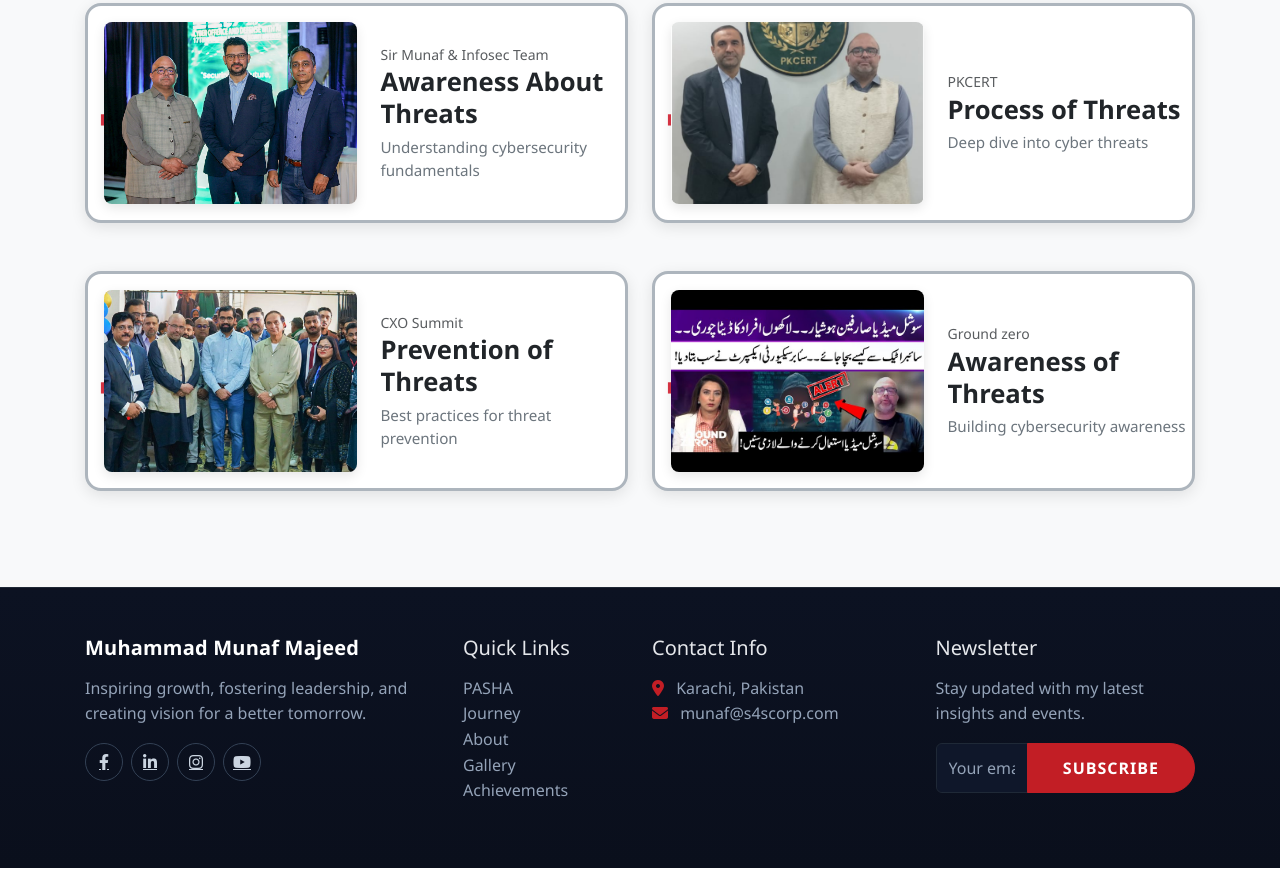
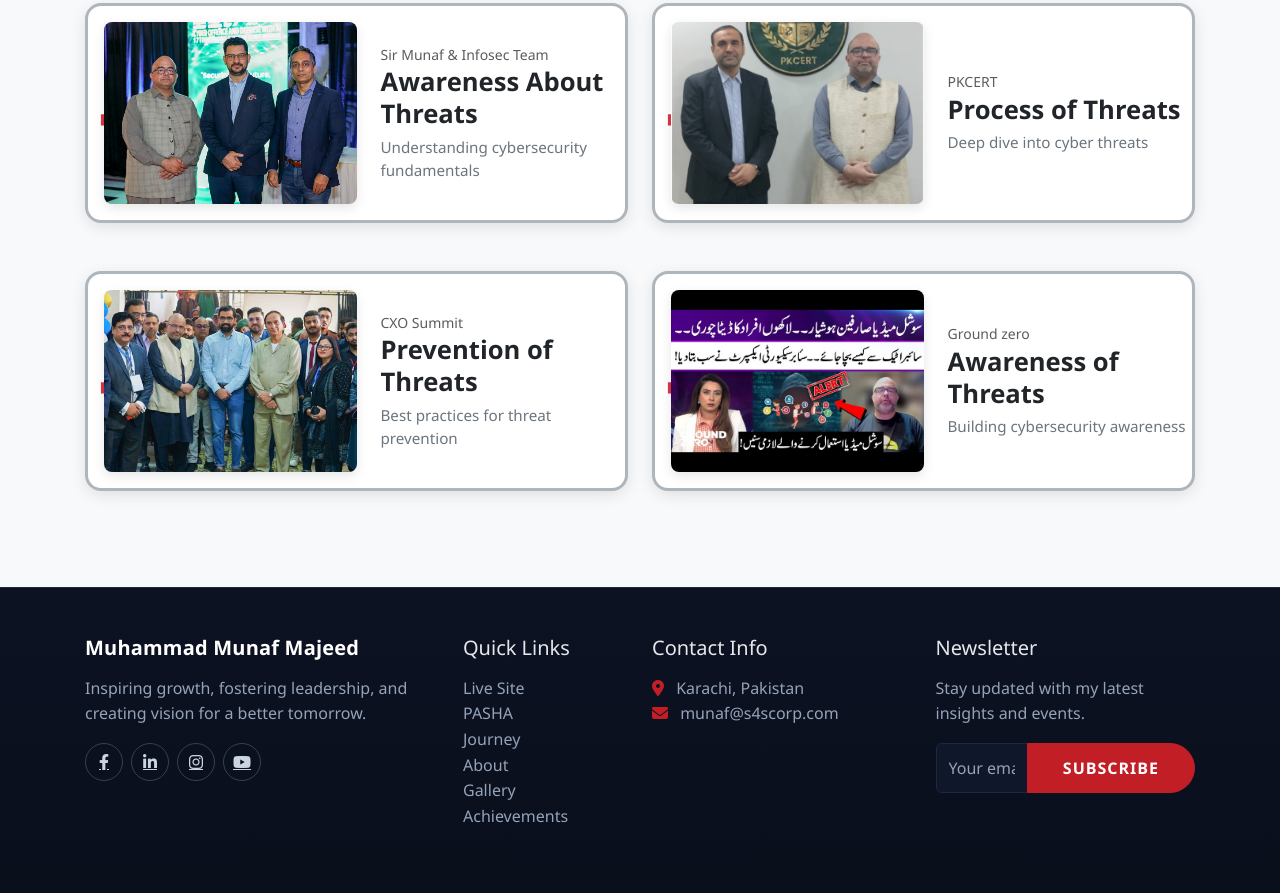
Before and after one commit to tAlHa-Error404/sir-munaf-testing-portfolio, a plain HTML site: page html/index.html in a window 1280 px wide. Shown: the part 5092-5985 px from the top of the page. Before the commit the page ends 5960 px from the top, so only its background shows below. Drawn offline with nearby package versions, Linux system fonts and the light colour scheme.

Commit message:
ui: add Live Site link to footer Quick Links

```diff
--- a/html/index.html
+++ b/html/index.html
@@ -718,6 +718,7 @@ Driven by a passion for technological advancement and knowledge sharing, Mohamma
                 <div class="col-lg-2 col-md-6">
                     <h5 class="mb-3">Quick Links</h5>
                     <ul class="list-unstyled">
+                        <li><a href="https://tAlHa-Error404.github.io/sir-munaf-testing-portfolio/" class="footer-link" target="_blank" rel="noopener noreferrer">Live Site</a></li>
                         <li><a href="pasha.html" class="footer-link">PASHA</a></li>
                         <li><a href="#journey" class="footer-link">Journey</a></li>
                         <li><a href="#about-me" class="footer-link">About</a></li>
```
